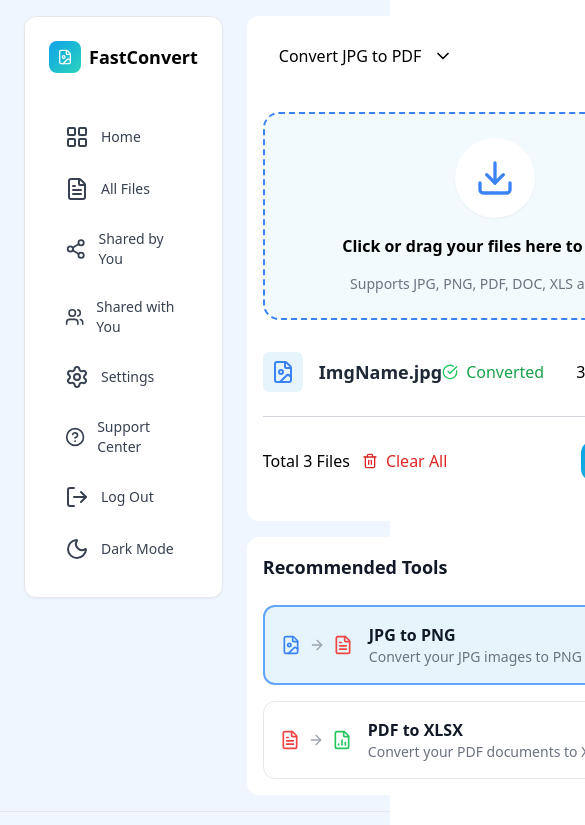
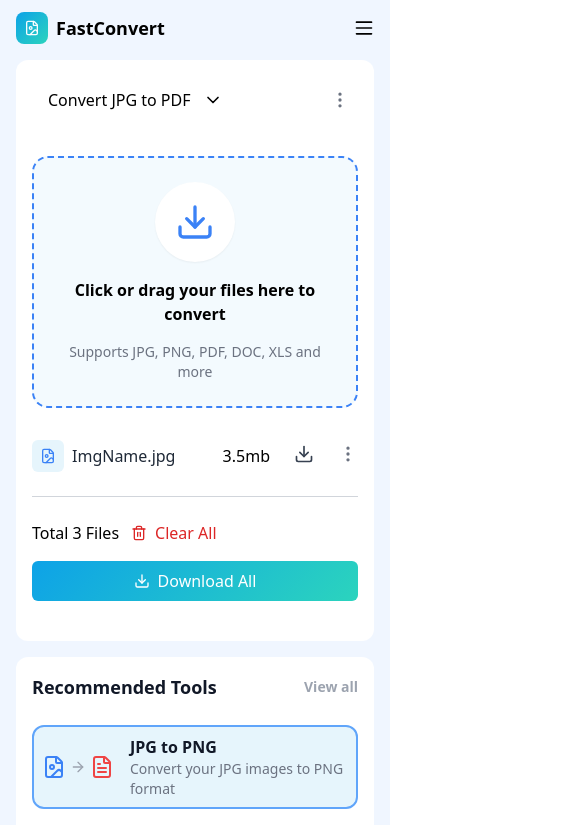
Before and after one commit to dodosebn/file-converter, a React (Vite) app in the folder client/: page /in/home in a window 390 px wide. Shown: the top 825 px of the page, 585 px wide, since content can reach past the window. Built offline with nearby package versions, Linux system fonts and the light colour scheme.

Commit message:
responsive shii

```diff
--- a/client/src/components/in/ui/convertAlert.tsx
+++ b/client/src/components/in/ui/convertAlert.tsx
@@ -10,17 +10,17 @@ const ConvertAlert = () => {
   return (
     <main>
       <section className="flex justify-between items-center">
-        <div className="flex gap-4 items-center ">
+        <div className="flex gap-2 items-center ">
           <span className="bg-[#e6f5fc] p-2 rounded-md">
-            <FileImage className="w-6 h-6 text-blue-500" />
+            <FileImage className="md:w-6 md:h-6 w-4 h-4 text-blue-500" />
           </span>
-          <span className="font-semibold text-gray-800 text-lg">
+          <span className="md:font-semibold font-medium text-gray-800 text-md md:text-lg">
             ImgName.jpg
           </span>
         </div>
         <div>
-          <ul className="flex gap-x-8">
-            <li className="text-green-600 mx-auto flex items-center gap-x-2">
+          <ul className="flex gap-x-6">
+            <li className="text-green-600 mx-auto hidden md:flex items-center gap-x-2">
               <CircleCheckBig className="text-green-500 w-4 h-4" />
               Converted
             </li>
@@ -33,24 +33,34 @@ const ConvertAlert = () => {
             </li>
           </ul>
         </div>
-        {/* them delete shii */}
       </section>
       <div className="border-t border-gray-300 my-6">
-        <div className="flex justify-between pt-6">
+       <div className="flex flex-col md:flex-row md:justify-between pt-6 gap-4 items-stretch md:items-center">
   <div className="flex gap-x-3 items-center">
     <p>Total 3 Files</p>
-            <button className=" flex items-center gap-x-2 font-medium text-red-600">
-              <Trash2 className="w-4 h-4" /> Clear All
+    <button className="flex items-center gap-x-2 font-medium text-red-600">
+      <Trash2 className="w-4 h-4" />
+      Clear All
     </button>
   </div>
-          <div>
-            <button className="w-full flex items-center justify-center gap-2 rounded-xl
-             gradient-card px-3 py-2 text-white font-medium hover:opacity-90 transition">
+
+  <div className="w-full md:w-auto">
+    <button
+      className="
+        w-full md:w-auto
+        flex items-center justify-center gap-2
+        rounded-md gradient-card
+        px-3 py-2
+        text-white font-medium
+        hover:opacity-90 transition
+      "
+    >
       <Download className="w-4 h-4 text-white" />
       Download All
     </button>
   </div>
 </div>
+
       </div>
     </main>
   );
--- a/client/src/components/in/ui/convertDropDown.tsx
+++ b/client/src/components/in/ui/convertDropDown.tsx
@@ -1,5 +1,5 @@
 import { useState } from "react";
-import { ChevronDown } from "lucide-react";
+import { ChevronDown, Ellipsis } from "lucide-react";
 import ConverterModal from "./converterModal";
 
 const ConvertDropdown = () => {
@@ -7,21 +7,32 @@ const ConvertDropdown = () => {
   const [selected, setSelected] = useState("Convert JPG to PDF");
 
   return (
-    <>
-      <button
-        onClick={() => setOpen(true)}
-        className="flex items-center gap-3 w-96 px-4 py-3 bg-white"
-      >
-        <span className="font-medium">{selected}</span>
-        <ChevronDown className="w-5 h-5" />
-      </button>
-
+    <section>
+      <div className="flex justify-between items-center">
+        <div>
+          <button
+            onClick={() => setOpen(true)}
+            className="
+          flex items-center justify-between gap-3
+          w-full max-w-md
+          px-4 py-3
+          bg-white rounded-lg
+        "
+          >
+            <span className="font-medium truncate">{selected}</span>
+            <ChevronDown className="w-5 h-5 shrink-0" />
+          </button>
+        </div>
+        <div className="hover:bg-[#17b2da] p-2 rounded-full">
+          <Ellipsis className="w-5 h-5 text-gray-500  transform rotate-90" />
+        </div>
+      </div>
       <ConverterModal
         open={open}
         onClose={() => setOpen(false)}
         onSelect={setSelected}
       />
-    </>
+    </section>
   );
 };
 
--- a/client/src/components/in/ui/index.ts
+++ b/client/src/components/in/ui/index.ts
@@ -2,4 +2,5 @@ import Sidebar from "./sidebar";
 import ConvertDropdown from "./convertDropDown";
 import ConvertAlert from "./convertAlert";
 import RecommendedTools from "./recommendedTools";
-export {Sidebar, ConvertDropdown, ConvertAlert, RecommendedTools};
+import MobileNav from "./mobileNav";
+export {Sidebar, ConvertDropdown, ConvertAlert, RecommendedTools, MobileNav};
--- /dev/null
+++ b/client/src/components/in/ui/mobileNav.tsx
@@ -0,0 +1,22 @@
+import { TextAlignJustify } from "lucide-react";
+import { Logo } from "../..";
+
+type MobileNavProps = {
+  onMenuClick: () => void;
+};
+
+const MobileNav = ({ onMenuClick }: MobileNavProps) => {
+
+  return (
+    <nav className="md:hidden flex justify-between items-center">
+      <div>
+<Logo />
+      </div>
+      <button onClick={onMenuClick}>
+        <TextAlignJustify className='h-5 w-5'/>
+      </button>
+    </nav>
+  )
+}
+
+export default MobileNav;
--- a/client/src/components/in/ui/recommendedTools.tsx
+++ b/client/src/components/in/ui/recommendedTools.tsx
@@ -25,12 +25,12 @@ const RecommendedTools = () => {
       </div>
 
       <div className="flex flex-col sm:flex-row gap-4">
-        <div className="border-2 w-full border-blue-400 rounded-xl p-4 flex items-center
+        <div className="border-2 w-full border-blue-400 rounded-xl md:p-4 p-2 flex items-center
         gap-4 bg-[#e6f5fc]  cursor-pointer transition">
-          <div className="flex items-center gap-2">
-            <FileImage className="w-5 h-5 text-blue-500" />
+          <div className="flex items-center md:gap-2 gap-1">
+            <FileImage className="w-6 h-6 text-blue-500" />
             <ArrowRight className="w-4 h-4 text-gray-400" />
-            <FileText className="w-5 h-5 text-red-500" />
+            <FileText className="w-6 h-6 text-red-500" />
           </div>
           <div className="flex flex-col">
             <h3 className="text-md font-semibold text-gray-900">
@@ -44,10 +44,10 @@ const RecommendedTools = () => {
 
         <div className="border w-full rounded-xl p-4 flex items-center gap-4
         bg-white cursor-pointer transition hover:bg-gray-100">
-          <div className="flex items-center gap-2">
-            <FileText className="w-5 h-5 text-red-500" />
+          <div className="flex items-center md:gap-2 gap-1">
+            <FileText className="w-6 h-6 text-red-500" />
             <ArrowRight className="w-4 h-4 text-gray-400" />
-            <FileChartColumn className="w-5 h-5 text-green-500" />
+            <FileChartColumn className="w-6 h-6 text-green-500" />
           </div>
 
           <div className="flex flex-col">
--- a/client/src/components/in/ui/sidebar.tsx
+++ b/client/src/components/in/ui/sidebar.tsx
@@ -7,10 +7,19 @@ import {
   type NavItem,
   type SideItem,
 } from "../data";
+import { Moon, Sun, X } from "lucide-react";
 
-import { Moon, Sun } from "lucide-react";
+type SidebarProps = {
+  mobile?: boolean;
+  open?: boolean;
+  onClose?: () => void;
+};
 
-const Sidebar: React.FC = () => {
+const Sidebar: React.FC<SidebarProps> = ({
+  mobile = false,
+  open = false,
+  onClose,
+}) => {
   const { theme, toggleTheme } = useTheme();
 
   const isNavItem = (item: SideItem): item is NavItem => "path" in item;
@@ -31,15 +40,52 @@ const Sidebar: React.FC = () => {
     }
   };
 
-  const getThemeDisplay = () => {
-    return {
-      label: theme === "light" ? "Dark Mode" : "Light Mode",
-      Icon: theme === "light" ? Moon : Sun,
-    };
-  };
+  const themeLabel = theme === "light" ? "Dark Mode" : "Light Mode";
+  const ThemeIcon = theme === "light" ? Moon : Sun;
+
+  if (mobile) {
+    return (
+      <div
+        className={`fixed inset-0 z-50 md:hidden ${
+          open ? "pointer-events-auto" : "pointer-events-none"
+        }`}
+      >
+        <div
+          className={`absolute inset-0 bg-black/30 transition-opacity duration-300 ${
+            open ? "opacity-100" : "opacity-0"
+          }`}
+          onClick={onClose}
+        />
+
+        <aside
+          className={`absolute left-0 top-0 h-full w-72 bg-white p-6
+          transform transition-transform duration-300
+          ${open ? "translate-x-0" : "-translate-x-full"}`}
+        >
+          <button
+            type="button"
+            onClick={onClose}
+            className="absolute right-4 top-4 rounded-lg p-1 text-gray-500 hover:bg-gray-100 hover:text-gray-700"
+            aria-label="Close sidebar"
+          >
+            <X size={20} />
+          </button>
+
+          {renderSidebarContent()}
+        </aside>
+      </div>
+    );
+  }
 
   return (
-    <div className="bg-white rounded-xl p-6 border border-gray-200 shadow-sm">
+    <aside className="bg-white rounded-xl p-6 border border-gray-200 shadow-sm w-72">
+      {renderSidebarContent()}
+    </aside>
+  );
+
+  function renderSidebarContent() {
+    return (
+      <>
         <div className="mb-10">
           <Logo />
         </div>
@@ -49,7 +95,7 @@ const Sidebar: React.FC = () => {
             {SideItems.map((item) => {
               const Icon = item.icon;
               const baseClasses =
-              "flex items-center space-x-3 px-4 py-3 rounded-lg text-gray-700 hover:bg-gray-50 hover:text-gray-900 transition-colors duration-150 w-full";
+                "flex items-center space-x-3 px-4 py-3 rounded-lg text-gray-700 hover:bg-gray-50 hover:text-gray-900 transition w-full";
 
               if (isNavItem(item)) {
                 return (
@@ -63,14 +109,10 @@ const Sidebar: React.FC = () => {
               }
 
               if (isActionItem(item)) {
-              let label = item.name;
-              let DisplayIcon = Icon;
-
-              if (item.action === "toggle-theme") {
-                const themeDisplay = getThemeDisplay();
-                label = themeDisplay.label;
-                DisplayIcon = themeDisplay.Icon;
-              }
+                const label =
+                  item.action === "toggle-theme" ? themeLabel : item.name;
+                const DisplayIcon =
+                  item.action === "toggle-theme" ? ThemeIcon : Icon;
 
                 return (
                   <li key={item.name}>
@@ -90,8 +132,9 @@ const Sidebar: React.FC = () => {
             })}
           </ul>
         </nav>
-    </div>
+      </>
     );
+  }
 };
 
 export default Sidebar;
--- a/client/src/pages/inHome.tsx
+++ b/client/src/pages/inHome.tsx
@@ -1,18 +1,32 @@
+import { useState } from "react";
 import { Uploader } from "../components/in";
-import { RecommendedTools, Sidebar } from "../components/in/ui";
+import { MobileNav, RecommendedTools, Sidebar } from "../components/in/ui";
 
 const InHome = () => {
+  const [sidebarOpen, setSidebarOpen] = useState(false);
+
   return (
-    <div className="bg-[#f0f6ff] px-6">
+    <div className="bg-[#f0f6ff] min-h-screen px-4 sm:px-6 py-3">
+      <MobileNav onMenuClick={() => setSidebarOpen(true)} />
+
+      {/* Mobile sidebar overlay */}
+      <Sidebar
+        mobile
+        open={sidebarOpen}
+        onClose={() => setSidebarOpen(false)}
+      />
+
       <div className="flex gap-6 py-4 items-start">
-        <div className="sticky top-4">
+        {/* Desktop sidebar */}
+        <div className="hidden md:block md:sticky md:top-4">
+          <Sidebar />
+        </div>
 
-        <Sidebar />
-</div>
-        <div className="max-w-7xl flex-1 mx-auto space-y-4">
+        {/* Main content */}
+        <main className="w-full max-w-7xl mx-auto space-y-4">
           <Uploader />
           <RecommendedTools />
-        </div>
+        </main>
       </div>
     </div>
   );
```
Lines whose indentation alone changed are shown as unchanged.
